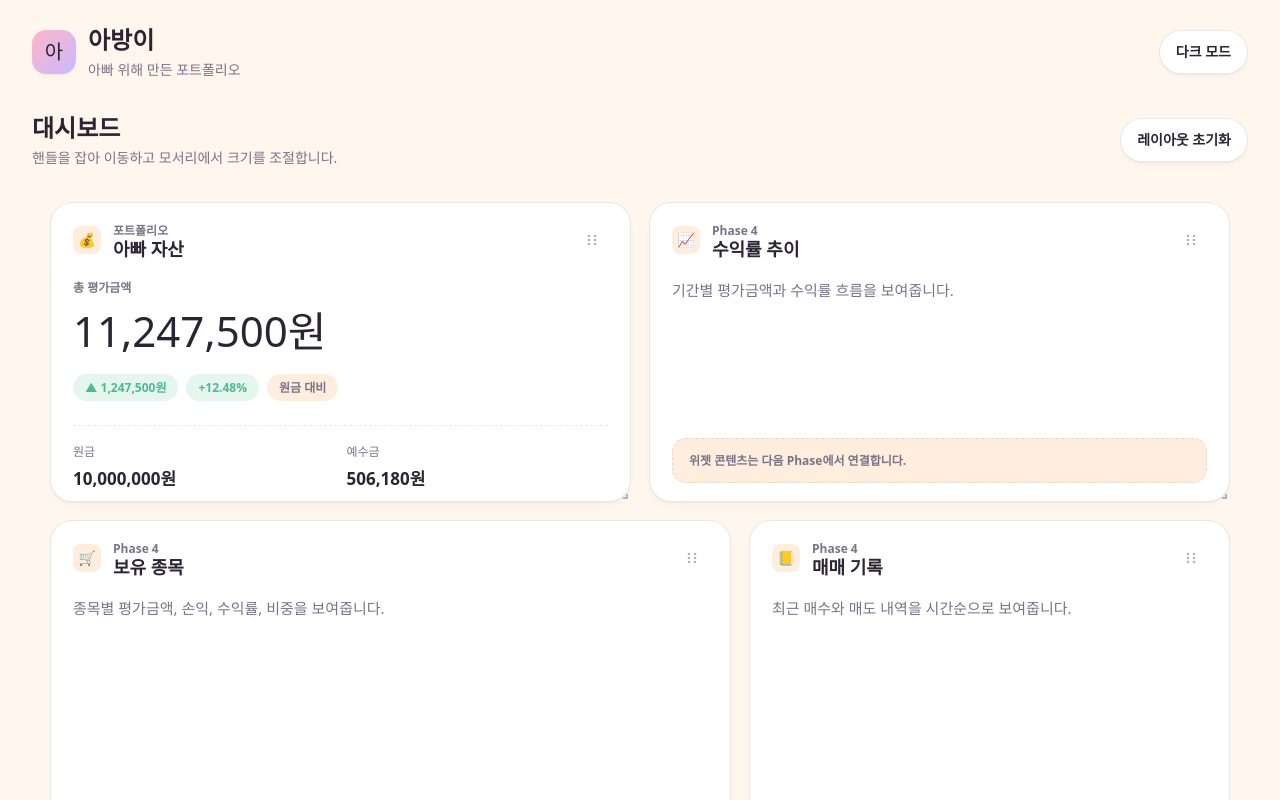
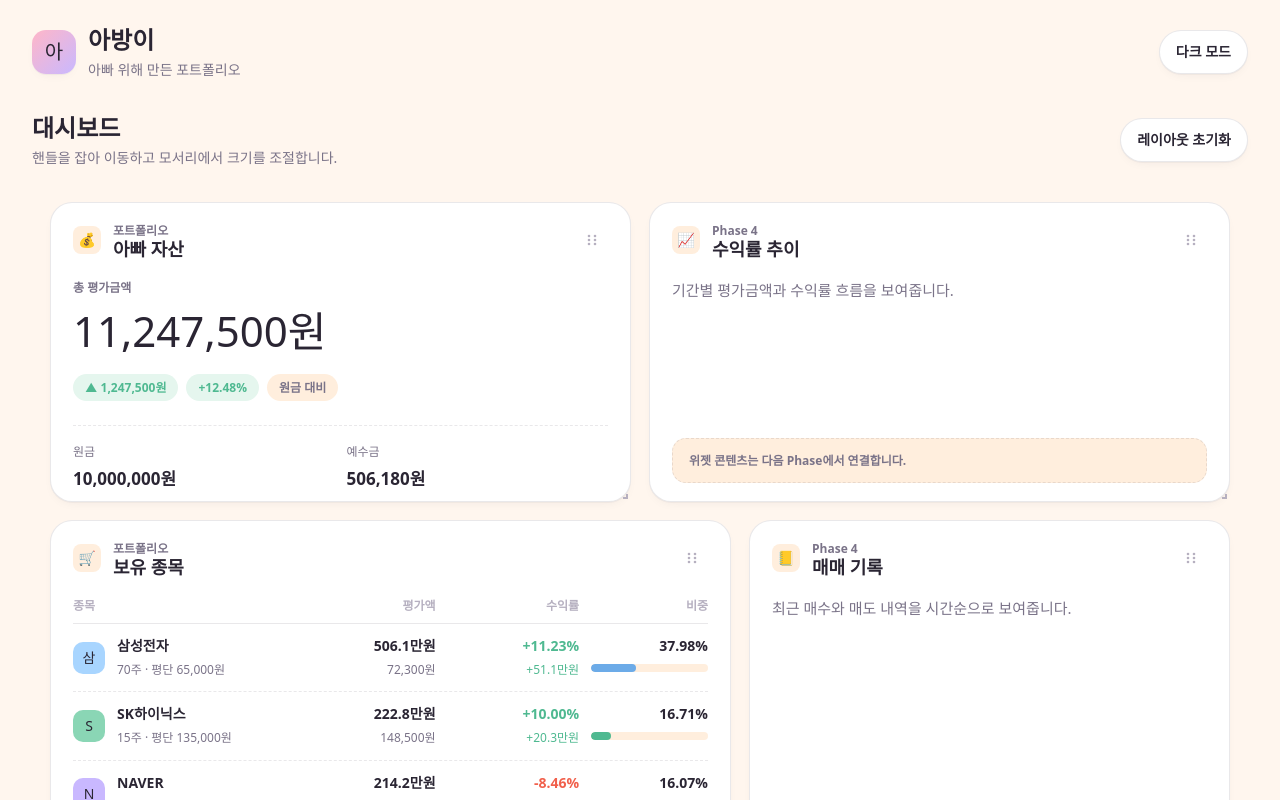
Before and after one commit to h2s0/weddingmoneyheist, a React (Vite) app: page / in a window 1280 px wide. Shown: the top 800 px of the page. Built offline with nearby package versions, Linux system fonts and the light colour scheme.

Commit message:
feat(widgets): 보유 종목 위젯 추가

```diff
--- a/src/components/dashboard/DashboardGrid.tsx
+++ b/src/components/dashboard/DashboardGrid.tsx
@@ -4,9 +4,10 @@ import 'react-grid-layout/css/styles.css';
 import { Button } from '@/components/common/Button';
 import { DragHandle } from '@/components/dashboard/DragHandle';
 import { fromGridLayouts, toGridLayouts } from '@/components/dashboard/layoutMapping';
+import { HoldingsWidget } from '@/components/widgets/HoldingsWidget';
 import { PortfolioSummaryWidget } from '@/components/widgets/PortfolioSummaryWidget';
 import { WidgetCard } from '@/components/widgets/WidgetCard';
-import { dashboardWidgets, portfolioSummaryStates } from '@/mocks';
+import { dashboardWidgets, holdingStates, portfolioSummaryStates } from '@/mocks';
 import { useDashboardLayoutStore } from '@/stores/dashboardLayoutStore';
 import type { DashboardWidget } from '@/types';
 
@@ -42,6 +43,10 @@ const renderWidget = (widget: DashboardWidget) => {
 
   if (widget.kind === 'summary') {
     return <PortfolioSummaryWidget state={portfolioSummaryStates.success} action={action} />;
+  }
+
+  if (widget.kind === 'holdings') {
+    return <HoldingsWidget state={holdingStates.success} action={action} />;
   }
 
   return (
--- /dev/null
+++ b/src/components/widgets/HoldingsWidget.tsx
@@ -0,0 +1,99 @@
+import type { ReactNode } from 'react';
+import { WidgetCard } from '@/components/widgets/WidgetCard';
+import { WidgetEmpty, WidgetError, WidgetLoading } from '@/components/widgets/WidgetState';
+import { classNames } from '@/lib/classNames';
+import { formatCompactCurrency, formatNumber, formatPercent } from '@/lib/formatters';
+import type { Holding, MockAsyncState } from '@/types';
+
+type HoldingsWidgetProps = {
+  state: MockAsyncState<Holding[]>;
+  action?: ReactNode;
+};
+
+export function HoldingsWidget({ state, action }: HoldingsWidgetProps) {
+  return (
+    <WidgetCard title="보유 종목" eyebrow="포트폴리오" icon="🛒" action={action} className="h-full">
+      {state.status === 'loading' ? (
+        <WidgetLoading title="보유 종목 로딩" description="종목 정보를 불러오는 중입니다." />
+      ) : null}
+
+      {state.status === 'error' ? (
+        <WidgetError title="불러오지 못했어요" description={state.message} />
+      ) : null}
+
+      {state.status === 'empty' ? (
+        <WidgetEmpty title="보유 종목이 없어요" description="종목을 보유하면 평가금액과 비중을 보여줍니다." />
+      ) : null}
+
+      {state.status === 'success' ? <HoldingsTable holdings={state.data} /> : null}
+    </WidgetCard>
+  );
+}
+
+function HoldingsTable({ holdings }: { holdings: Holding[] }) {
+  return (
+    <div className="min-h-0 flex-1 overflow-auto">
+      <div className="min-w-[620px]">
+        <div className="grid grid-cols-[1.5fr_0.9fr_0.9fr_0.8fr] gap-3 border-b border-border pb-2 text-caption font-semibold text-faint">
+          <span>종목</span>
+          <span className="text-right">평가액</span>
+          <span className="text-right">수익률</span>
+          <span className="text-right">비중</span>
+        </div>
+
+        {holdings.map((holding) => (
+          <HoldingRow key={holding.id} holding={holding} />
+        ))}
+      </div>
+    </div>
+  );
+}
+
+function HoldingRow({ holding }: { holding: Holding }) {
+  const isGain = holding.profit >= 0;
+
+  return (
+    <div className="grid grid-cols-[1.5fr_0.9fr_0.9fr_0.8fr] gap-3 border-b border-dashed border-border py-3 text-sm last:border-b-0">
+      <div className="flex min-w-0 items-center gap-3">
+        <span
+          className="flex size-8 shrink-0 items-center justify-center rounded-[10px] font-display text-sm text-foreground"
+          style={{ background: holding.colorToken }}
+          aria-hidden="true"
+        >
+          {holding.name.slice(0, 1)}
+        </span>
+        <div className="min-w-0">
+          <p className="truncate font-semibold text-foreground">{holding.name}</p>
+          <p className="mt-1 truncate text-caption text-muted">
+            {formatNumber(holding.shares)}주 · 평단 {formatNumber(holding.averagePrice)}원
+          </p>
+        </div>
+      </div>
+
+      <div className="min-w-0 text-right">
+        <p className="font-semibold text-foreground">{formatCompactCurrency(holding.evaluationAmount)}</p>
+        <p className="mt-1 text-caption text-muted">{formatNumber(holding.currentPrice)}원</p>
+      </div>
+
+      <div className="min-w-0 text-right">
+        <p className={classNames('font-bold', isGain ? 'text-profit' : 'text-loss')}>
+          {formatPercent(holding.profitRate)}
+        </p>
+        <p className={classNames('mt-1 text-caption', isGain ? 'text-profit' : 'text-loss')}>
+          {isGain ? '+' : '−'}
+          {formatCompactCurrency(Math.abs(holding.profit))}
+        </p>
+      </div>
+
+      <div className="min-w-0 text-right">
+        <p className="font-semibold text-foreground">{formatPercent(holding.weight).replace('+', '')}</p>
+        <div className="mt-2 h-2 overflow-hidden rounded-pill bg-background-soft">
+          <div
+            className="h-full rounded-pill"
+            style={{ width: `${holding.weight.toFixed(1)}%`, background: holding.accentToken }}
+          />
+        </div>
+      </div>
+    </div>
+  );
+}
```
